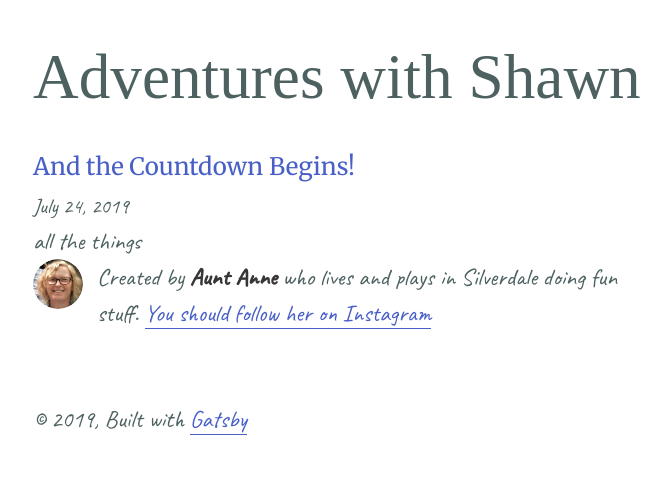
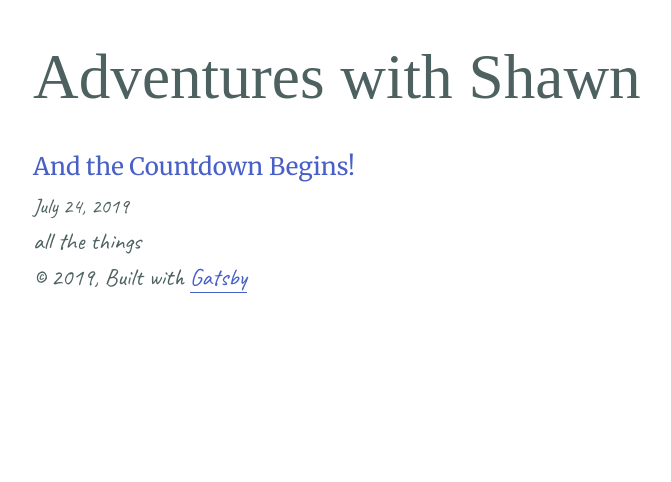
Before and after one commit to auntanne/adventureswithshawn, a Gatsby site: page / in a window 1280 px wide. Shown: the whole page, without its empty margins (292-963 px from the left). Built offline with nearby package versions, Linux system fonts and the light colour scheme; Gatsby itself is replaced by a stand-in of ours; some packages are replaced by stand-ins of ours; a web font is replaced by a local one.

Commit message:
remove bio from index

```diff
--- a/src/components/bio.js
+++ b/src/components/bio.js
@@ -54,7 +54,7 @@ const Bio = () => {
         }}
       />
       <p>
-        Created by <strong>{author}</strong> who lives and plays in Silverdale doing fun stuff.
+        Created by <strong>{author}</strong> who sleeps and plays in Silverdale and can't wait for ShawnBoi to get here.
         {` `}
         <a href={`https://instagram.com/${social.instagram}`}>
           You should follow her on Instagram
--- a/src/pages/index.js
+++ b/src/pages/index.js
@@ -38,7 +38,7 @@ class BlogIndex extends React.Component {
             </div>
           )
         })}
-        <Bio />
+
       </Layout>
     )
   }
```
